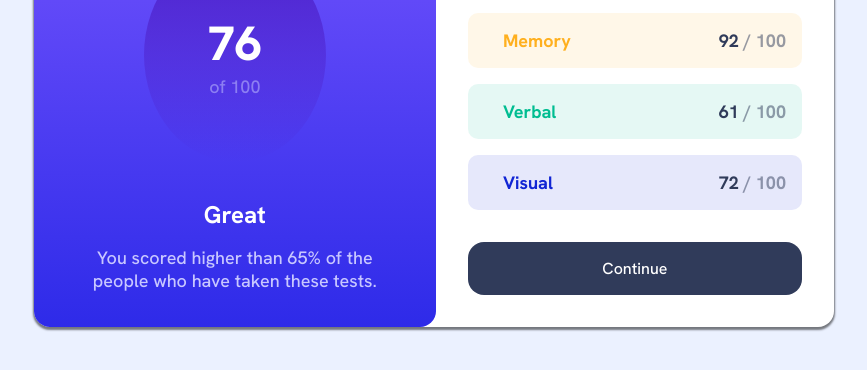
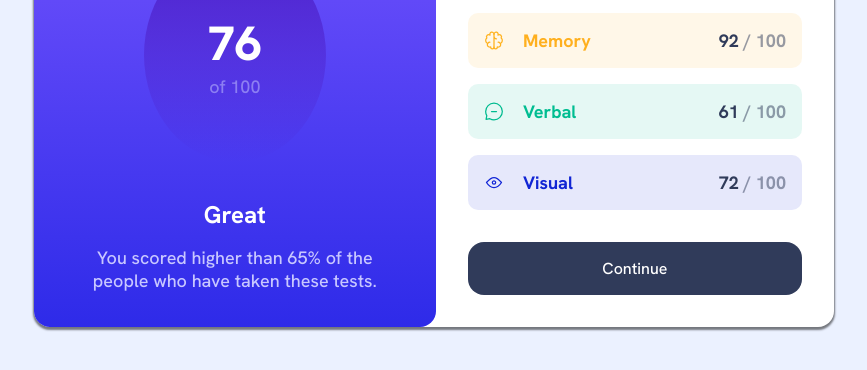
Before and after one commit to Islandstone89/results-summary, a plain HTML site: page index.html in a window 1280 px wide. Shown: the part 310-680 px from the top of the page, without its empty margins (206-1073 px from the left). Drawn offline with Linux system fonts and the light colour scheme; the site is published under a folder, as on GitHub Pages, so addresses that start at the root find nothing.

Commit message:
Add files via upload

```diff
--- a/index.html
+++ b/index.html
@@ -44,7 +44,7 @@
 
           <div class="summary-score summary-score__memory">
             <div class="skill">
-              <img src="/assets/images/icon-memory.svg" alt="">
+              <img src="./assets/images/icon-memory.svg" alt="">
               <p class="skill__title-memory">Memory</p>
             </div><!-- end skill -->
             <div class="skill-score">
@@ -54,7 +54,7 @@
 
           <div class="summary-score summary-score__verbal">
             <div class="skill">
-              <img src="/assets/images/icon-verbal.svg" alt="">
+              <img src="./assets/images/icon-verbal.svg" alt="">
               <p class="skill__title-verbal">Verbal</p>
             </div><!-- end skill -->
             <div class="skill-score">
@@ -64,7 +64,7 @@
 
           <div class="summary-score summary-score__visual">
             <div class="skill">
-              <img src="/assets/images/icon-visual.svg" alt="">
+              <img src="./assets/images/icon-visual.svg" alt="">
               <p class="skill__title-visual">Visual</p>
             </div><!-- end skill -->
             <div class="skill-score">
```
